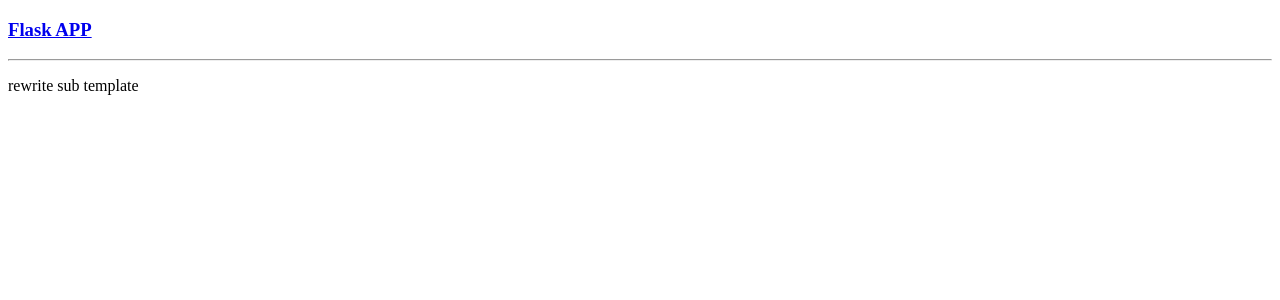
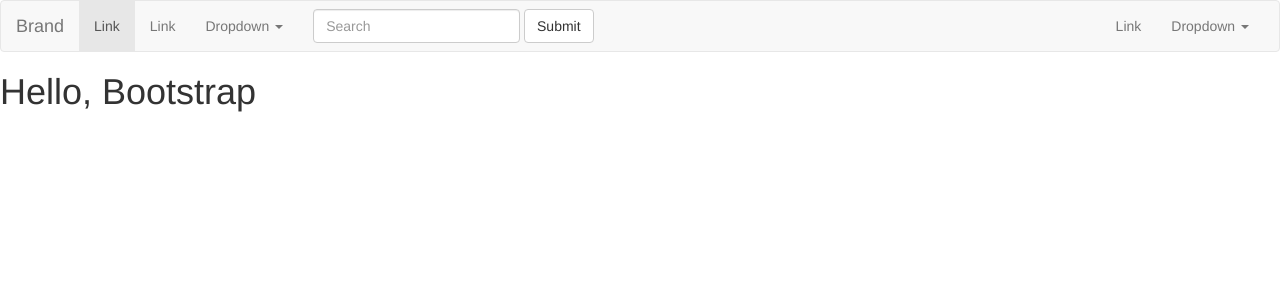
Before and after one commit to nola222/flask_website, a Flask app: page / in a window 1280 px wide. Shown: the top 300 px of the page. Run offline with Flask 2, Linux system fonts and the light colour scheme; some libraries are stand-ins or nearby versions.

Commit message:
add():use bootstrap plugin

```diff
--- a/app.py
+++ b/app.py
@@ -3,8 +3,10 @@
 # @Author : Nola
 # @File : app
 from flask import Flask, render_template
+from flask_bootstrap import Bootstrap
 
 app = Flask(__name__)
+bootstrap = Bootstrap(app)
 
 
 @app.route('/')
--- a/requirements.txt
+++ b/requirements.txt
@@ -0,0 +1,2 @@
+flask
+flask-bootstrap
--- a/templates/index.html
+++ b/templates/index.html
@@ -1,5 +1,10 @@
-{% extends 'base.html' %}
+{% extends 'bootstrap/base.html' %}
+{% block title %}this is an example page{% endblock %}
+
+{% block navbar %}
+    {% include 'navbar.html' %}
+{% endblock %}
 
 {% block content %}
-<p>rewrite sub template</p>
+<h1>Hello, Bootstrap</h1>
 {% endblock %}
--- a/templates/navbar.html
+++ b/templates/navbar.html
@@ -1,2 +1,53 @@
-<h3><a href="/">Flask APP</a></h3>
-<hr>
+<nav class="navbar navbar-default">
+  <div class="container-fluid">
+    <!-- Brand and toggle get grouped for better mobile display -->
+    <div class="navbar-header">
+      <button type="button" class="navbar-toggle collapsed" data-toggle="collapse" data-target="#bs-example-navbar-collapse-1" aria-expanded="false">
+        <span class="sr-only">Toggle navigation</span>
+        <span class="icon-bar"></span>
+        <span class="icon-bar"></span>
+        <span class="icon-bar"></span>
+      </button>
+      <a class="navbar-brand" href="#">Brand</a>
+    </div>
+
+    <!-- Collect the nav links, forms, and other content for toggling -->
+    <div class="collapse navbar-collapse" id="bs-example-navbar-collapse-1">
+      <ul class="nav navbar-nav">
+        <li class="active"><a href="#">Link <span class="sr-only">(current)</span></a></li>
+        <li><a href="#">Link</a></li>
+        <li class="dropdown">
+          <a href="#" class="dropdown-toggle" data-toggle="dropdown" role="button" aria-haspopup="true" aria-expanded="false">Dropdown <span class="caret"></span></a>
+          <ul class="dropdown-menu">
+            <li><a href="#">Action</a></li>
+            <li><a href="#">Another action</a></li>
+            <li><a href="#">Something else here</a></li>
+            <li role="separator" class="divider"></li>
+            <li><a href="#">Separated link</a></li>
+            <li role="separator" class="divider"></li>
+            <li><a href="#">One more separated link</a></li>
+          </ul>
+        </li>
+      </ul>
+      <form class="navbar-form navbar-left">
+        <div class="form-group">
+          <input type="text" class="form-control" placeholder="Search">
+        </div>
+        <button type="submit" class="btn btn-default">Submit</button>
+      </form>
+      <ul class="nav navbar-nav navbar-right">
+        <li><a href="#">Link</a></li>
+        <li class="dropdown">
+          <a href="#" class="dropdown-toggle" data-toggle="dropdown" role="button" aria-haspopup="true" aria-expanded="false">Dropdown <span class="caret"></span></a>
+          <ul class="dropdown-menu">
+            <li><a href="#">Action</a></li>
+            <li><a href="#">Another action</a></li>
+            <li><a href="#">Something else here</a></li>
+            <li role="separator" class="divider"></li>
+            <li><a href="#">Separated link</a></li>
+          </ul>
+        </li>
+      </ul>
+    </div><!-- /.navbar-collapse -->
+  </div><!-- /.container-fluid -->
+</nav>
```
